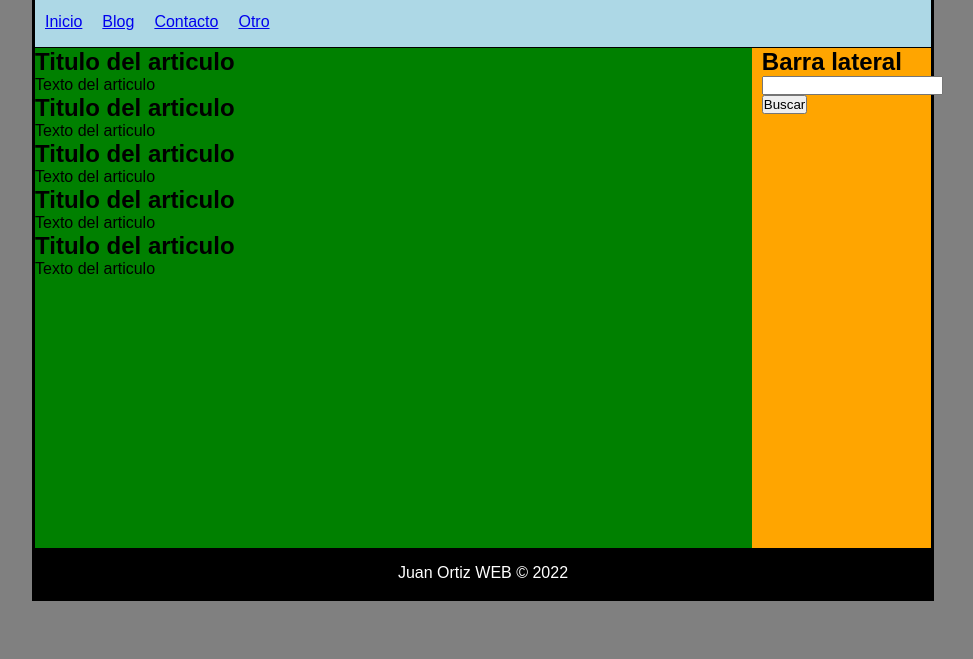
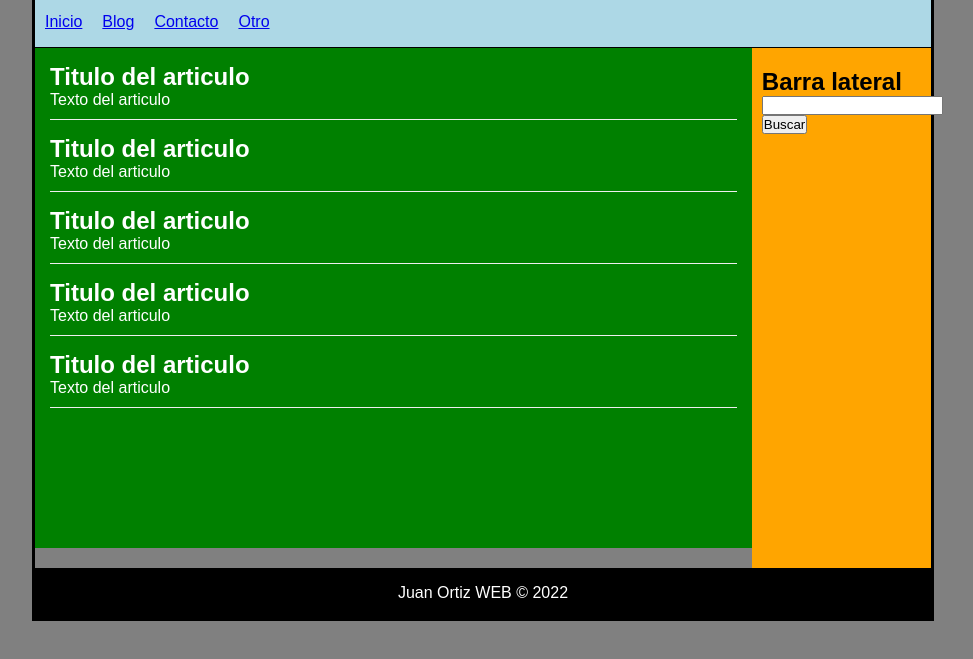
Before and after one commit to jmo2022/Portfolio, a plain HTML site: page index.html in a window 1280 px wide. Shown: the part 109-768 px from the top of the page, without its empty margins (157-1130 px from the left). Drawn offline with Linux system fonts and the light colour scheme.

Commit message:
Update style.css

```diff
--- a/style.css
+++ b/style.css
@@ -51,6 +51,19 @@ nav ul li{
 
 }
 
+.article{
+    color:white;
+    margin-top: 15px;
+    margin-left: 15px;
+    margin-right: 15px;
+    margin-bottom: 15px;
+    padding-bottom: 10px; ;
+    border-bottom: 1px solid #eee;
+
+}
+
+
+
 aside{
     float: left;
     width: calc(20% - 20px);
@@ -58,6 +71,7 @@ aside{
     min-height: 500px;
     padding-left: 10px;
     padding-right: 10px;
+    padding-top: 20px;
 
 }
 
```
